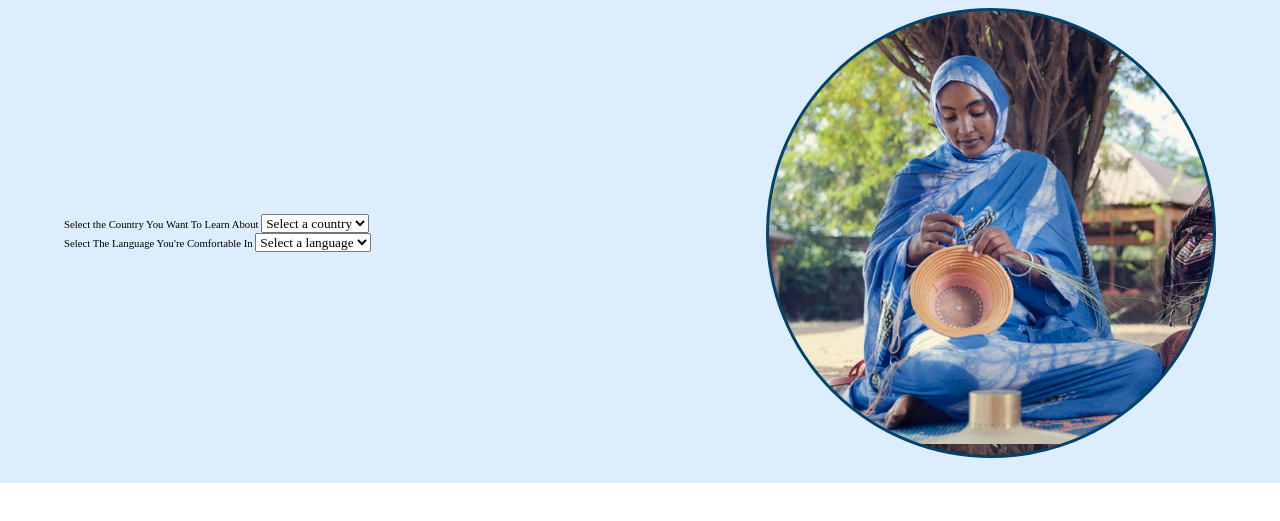
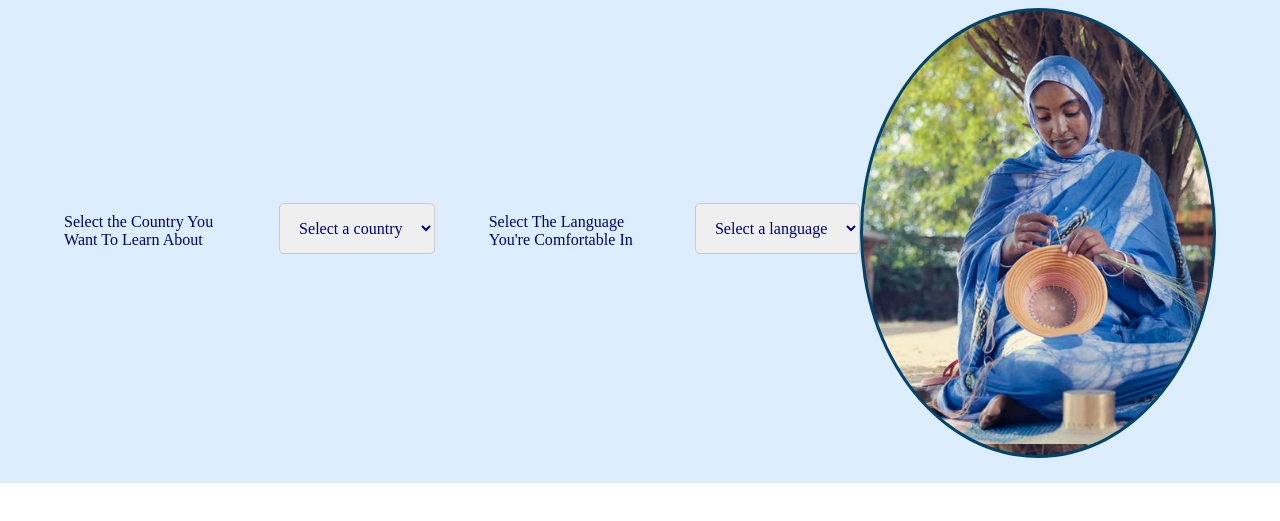
Before and after one commit to dianasolomon/UnityAid_GDSC_Solution_Challenge2024, a website: page refugee page/refugee_page.html in a window 1280 px wide. Shown: the part 87-608 px from the top of the page. Drawn offline with nearby package versions, Linux system fonts and the light colour scheme.

Commit message:
Your descriptive commit message

```diff
--- a/donation page/donation.css
+++ b/donation page/donation.css
@@ -287,6 +287,10 @@ h5 p{
     border-radius: 10px;
     cursor: pointer;
 }
+.form-container button:hover {
+    background-color: var(--hover-color);
+    color: var(--pure-white-shade);
+}
 input#don1{
     margin-right: 10px;
 }
--- a/refugee page/refugee_page.css
+++ b/refugee page/refugee_page.css
@@ -125,10 +125,33 @@ main{
     border-radius: 50%;
     border: 3px solid var(--dark-blue-shade);
 }
+.input-form{
+    display: flex;
+    justify-content: space-between;
+    gap: 5rem;
+}
+.input-form label {
+    font-size: var(--medium-font-size);
+    color: var(--dark-text-color);
+    margin-bottom: 5px;
+}
+.input-form-ele{
+    display: flex;
+    justify-content: space-between;
+    gap: 30px;
+    align-items: center;
+}
 
+.input-form select {
+    padding: 15px 15px;
+    border: 1px solid #ccc;
+    border-radius: 5px;
+    margin-bottom: 10px;
+    font-size: var(--medium-font-size);
+    color: var(--dark-text-color);
+}
 .country-selection{
     font-size: 1rem;
-
 }
 
 .main-div2{
--- a/refugee page/refugee_page.html
+++ b/refugee page/refugee_page.html
@@ -25,14 +25,17 @@
     <main>
         <div class="main-div1">
             <div class="container main-div1-container">
+                <div class="form">
                 <form action="#" class="input-form">
+                    <div class="input-form-ele">
                     <label for="country" class="country-selection">Select the Country You Want To Learn About</label>
                     <select name="country" id="country">
                         <option value="">Select a country</option>
                         <option value="germany">Germany</option>
                         <option value="united-states">United States</option>
                     </select>
-                    <br>
+                </div>
+                <div class="input-form-ele">
                     <label for="language">Select The Language You're Comfortable In</label>
                     <select name="language" id="language">
                         <option value="">Select a language</option>
@@ -40,7 +43,9 @@
                         <option value="ukrainian">Ukrainian</option>
                         <option value="afghan">Afghan</option>
                     </select>
+                </div>
                 </form>
+            </div>
                 <div class="image-main-div1"></div>
             </div>
         </div>
```
